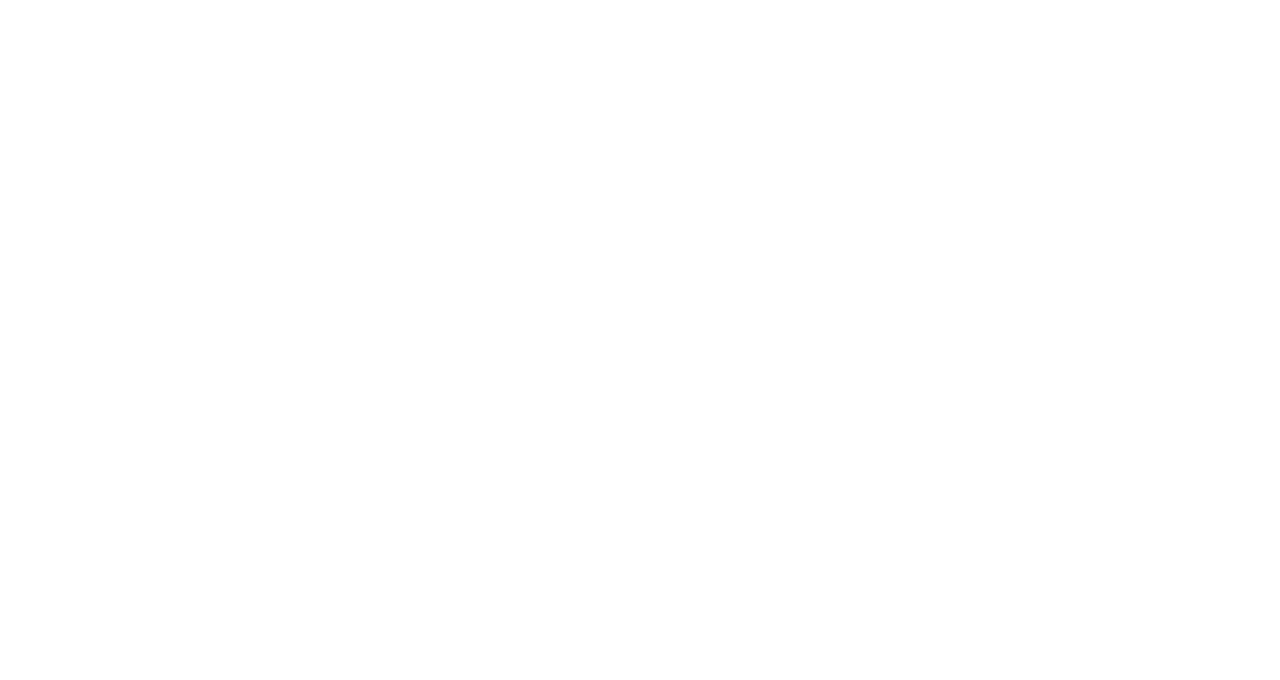
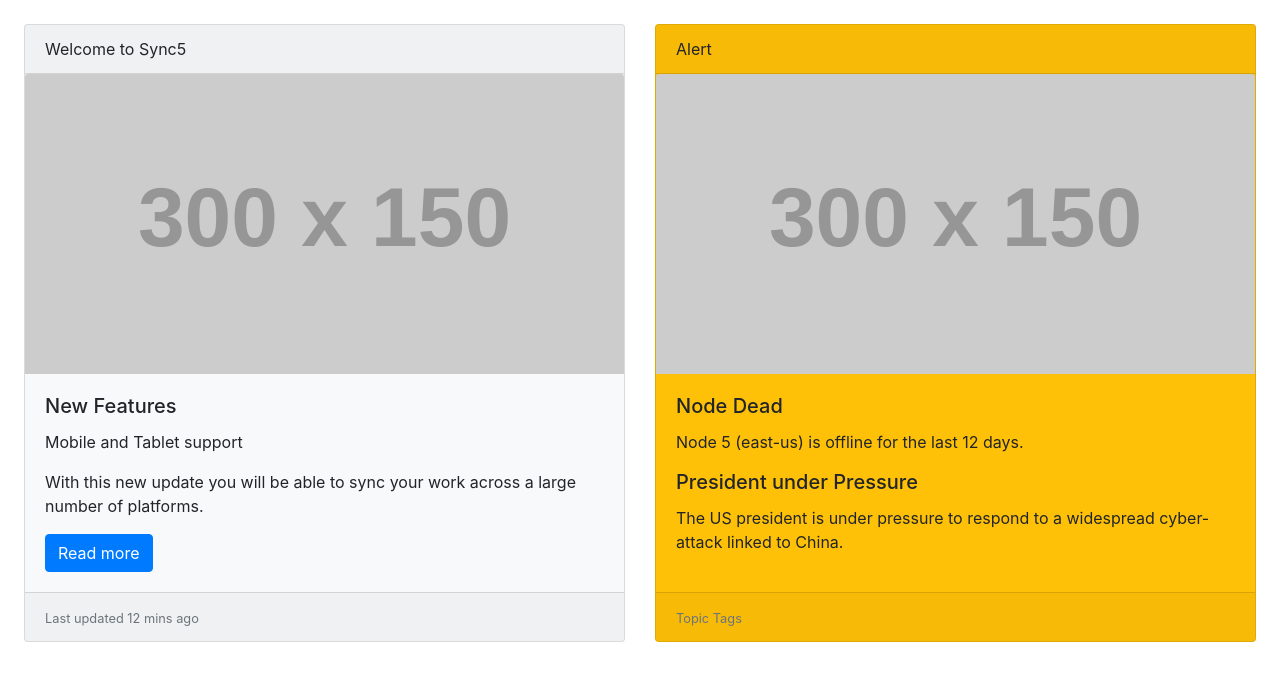
Before and after one commit to acciojob/bootstrap-card-soniyafaroda, a website: page main.html in a window 1280 px wide. Drawn offline with nearby package versions, Linux system fonts and the light colour scheme; placeholder pictures from the web are drawn by us.

Commit message:
created a submission

```diff
--- a/main.html
+++ b/main.html
@@ -8,6 +8,74 @@
 
 <body>
 	<!-- the entire body must be written by student -->
+	<!DOCTYPE html>
+<html lang="en">
+
+<head>
+  <meta charset="UTF-8" />
+  <meta name="viewport" content="width=device-width, initial-scale=1.0" />
+
+  <!-- Bootstrap CSS -->
+  <link
+    href="https://stackpath.bootstrapcdn.com/bootstrap/4.5.2/css/bootstrap.min.css"
+    rel="stylesheet"
+  />
+  <title>Bootstrap Cards</title>
+</head>
+
+<body class="p-4">
+
+  <div class="card-deck">
+
+    <!-- Card 1 -->
+    <div class="card bg-light">
+      <div class="card-header">Welcome to Sync5</div>
+
+      <img src="https://via.placeholder.com/300x150" class="card-img-top" alt="Image">
+
+      <div class="card-body">
+        <h5 class="card-title">New Features</h5>
+        <p class="card-text">Mobile and Tablet support</p>
+        <p class="card-text">
+          With this new update you will be able to sync your work across a large number of platforms.
+        </p>
+        <a href="#" class="btn btn-primary">Read more</a>
+      </div>
+
+      <div class="card-footer">
+        <small class="text-muted">Last updated 12 mins ago</small>
+      </div>
+    </div>
+
+    <!-- Card 2 -->
+    <div class="card bg-warning">
+      <div class="card-header">Alert</div>
+
+      <img src="https://via.placeholder.com/300x150" class="card-img-top" alt="Image">
+
+      <div class="card-body">
+        <h5 class="card-title">Node Dead</h5>
+        <p class="card-text">Node 5 (east-us) is offline for the last 12 days.</p>
+        <h5 class="card-title">President under Pressure</h5>
+        <p class="card-text">
+          The US president is under pressure to respond to a widespread cyber-attack linked to China.
+        </p>
+      </div>
+
+      <div class="card-footer">
+        <small class="text-muted">Topic Tags</small>
+      </div>
+    </div>
+
+  </div>
+
+  <!-- Bootstrap JS -->
+  <script src="https://code.jquery.com/jquery-3.5.1.slim.min.js"></script>
+  <script src="https://cdn.jsdelivr.net/npm/bootstrap@4.5.2/dist/js/bootstrap.bundle.min.js"></script>
+
+</body>
+</html>
+
     <script type="text/javascript" src="./script.js">
 </script>
 
```
